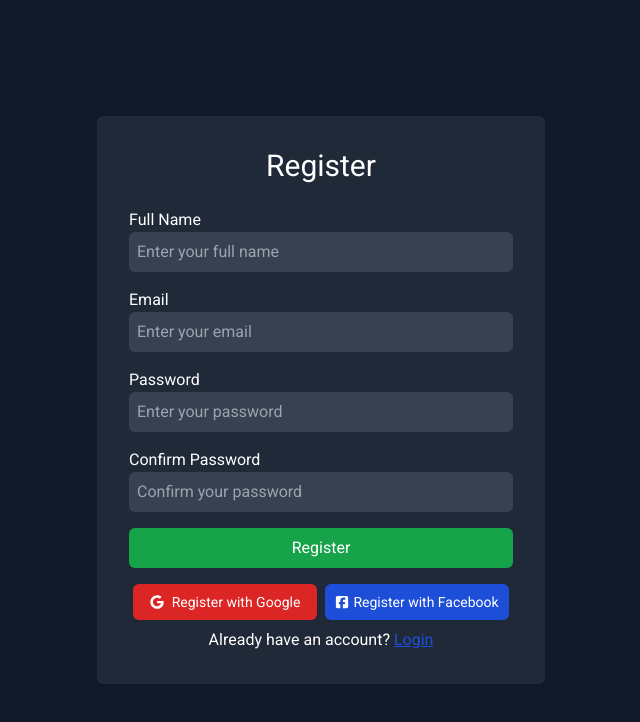
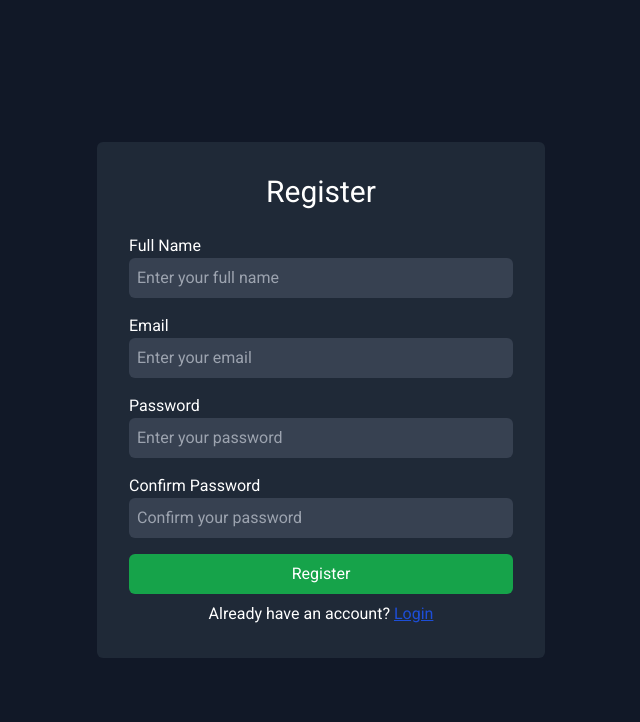
Before and after one commit to nasim1717/react-tasker-app, a React (Vite) app: page /register in a window 1280 px wide. Shown: the top 722 px of the page, without its empty margins (319-959 px from the left). Built offline with nearby package versions, Linux system fonts and the light colour scheme.

Commit message:
registration feature complete

```diff
--- a/index.html
+++ b/index.html
@@ -2,7 +2,6 @@
 <html lang="en">
   <head>
     <meta charset="UTF-8" />
-    <link rel="icon" type="image/svg+xml" href="/vite.svg" />
     <meta name="viewport" content="width=device-width, initial-scale=1.0" />
     <title>Task App</title>
     <link
--- a/package.json
+++ b/package.json
@@ -12,7 +12,10 @@
   "dependencies": {
     "react": "^18.3.1",
     "react-dom": "^18.3.1",
+    "react-hook-form": "^7.53.0",
+    "react-hot-toast": "^2.4.1",
     "react-icons": "^5.3.0",
+    "react-loader-spinner": "^6.1.6",
     "react-router-dom": "^6.26.2"
   },
   "devDependencies": {
--- /dev/null
+++ b/src/Auth/LoginForm.jsx
@@ -0,0 +1,31 @@
+export default function LoginForm() {
+  return (
+    <form>
+      <div className="mb-4">
+        <label htmlFor="email" className="block text-white">
+          Email
+        </label>
+        <input
+          id="email"
+          type="email"
+          className="w-full p-2 rounded-md bg-gray-700 text-white"
+          placeholder="Enter your email"
+        />
+      </div>
+      <div className="mb-4">
+        <label htmlFor="password" className="block text-white">
+          Password
+        </label>
+        <input
+          id="password"
+          type="password"
+          className="w-full p-2 rounded-md bg-gray-700 text-white"
+          placeholder="Enter your password"
+        />
+      </div>
+      <button className="w-full bg-blue-600 text-white py-2 rounded-md hover:bg-blue-500">
+        Login
+      </button>
+    </form>
+  );
+}
--- /dev/null
+++ b/src/Auth/RegisterForm.jsx
@@ -0,0 +1,135 @@
+import { useState } from "react";
+import { useForm } from "react-hook-form";
+import { ThreeDots } from "react-loader-spinner";
+import toast from "react-hot-toast";
+
+export default function RegisterForm() {
+  const [loader, setLoader] = useState(false);
+  const {
+    register,
+    handleSubmit,
+    formState: { errors },
+    setError,
+  } = useForm();
+
+  const onSubmit = async (data) => {
+    setLoader(true);
+    const isMatchPassword = data.password === data.confirmpasssword;
+    if (isMatchPassword) {
+      const user = {
+        name: data?.name,
+        email: data?.email,
+        password: data?.password,
+      };
+      try {
+        const response = await fetch(`${import.meta.env.VITE_BASE_URL}/user/signup`, {
+          method: "POST",
+          body: JSON.stringify(user),
+          headers: {
+            "Content-Type": "application/json",
+          },
+        });
+        const responsjosnConvert = await response.json();
+        if (responsjosnConvert.status) {
+          toast.success(responsjosnConvert?.message, {
+            position: "top-right",
+          });
+          setLoader(false);
+        } else {
+          throw responsjosnConvert?.message;
+        }
+      } catch (err) {
+        setLoader(false);
+        toast.error(err, {
+          position: "top-right",
+        });
+      }
+    } else {
+      setError("confirmpasssword", { message: "Password not matched!" });
+    }
+  };
+
+  return (
+    <form onSubmit={handleSubmit(onSubmit)}>
+      <div className="mb-4">
+        <label htmlFor="name" className="block text-white">
+          Full Name
+        </label>
+        <input
+          {...register("name", { required: "Name field is required" })}
+          name="name"
+          id="name"
+          type="text"
+          className="w-full p-2 rounded-md bg-gray-700 text-white"
+          placeholder="Enter your full name"
+        />
+        {errors?.name && <p className="text-red-500 text-sm mt-1">{errors?.name?.message}</p>}
+      </div>
+      <div className="mb-4">
+        <label htmlFor="email" className="block text-white">
+          Email
+        </label>
+        <input
+          {...register("email", { required: "Eamil field is required" })}
+          name="email"
+          id="email"
+          type="email"
+          className="w-full p-2 rounded-md bg-gray-700 text-white"
+          placeholder="Enter your email"
+        />
+        {errors?.email && <p className="text-red-500 text-sm mt-1">{errors?.email?.message}</p>}
+      </div>
+      <div className="mb-4">
+        <label htmlFor="password" className="block text-white">
+          Password
+        </label>
+        <input
+          {...register("password", {
+            required: "Password field is reqired",
+            minLength: {
+              value: 6,
+              message: "Minimum length 6 character",
+            },
+          })}
+          name="password"
+          id="password"
+          type="password"
+          className="w-full p-2 rounded-md bg-gray-700 text-white"
+          placeholder="Enter your password"
+        />
+        {errors?.password && (
+          <p className="text-red-500 text-sm mt-1">{errors?.password?.message}</p>
+        )}
+      </div>
+      <div className="mb-4">
+        <label htmlFor="confirm-password" className="block text-white">
+          Confirm Password
+        </label>
+        <input
+          {...register("confirmpasssword", {
+            required: "Password field is reqired",
+            minLength: {
+              value: 6,
+              message: "Minimum length 6 character",
+            },
+          })}
+          name="confirmpasssword"
+          id="confirm-password"
+          type="password"
+          className="w-full p-2 rounded-md bg-gray-700 text-white"
+          placeholder="Confirm your password"
+        />
+        {errors?.confirmpasssword && (
+          <p className="text-red-500 text-sm mt-1">{errors?.confirmpasssword?.message}</p>
+        )}
+      </div>
+      <button
+        disabled={loader}
+        className={`flex justify-center items-center gap-5 w-full bg-green-600 text-white py-2 rounded-md hover:bg-green-500`}
+      >
+        <p> Register</p>
+        {loader && <ThreeDots color="white" width={40} height={15} radius={15} visible={true} />}
+      </button>
+    </form>
+  );
+}
--- a/src/Pages/Login/Login.jsx
+++ b/src/Pages/Login/Login.jsx
@@ -1,47 +1,12 @@
 import { Link } from "react-router-dom";
-import { FaSquareFacebook } from "react-icons/fa6";
-import { FaGoogle } from "react-icons/fa";
+import LoginForm from "../../Auth/LoginForm";
 
 export default function Login() {
   return (
     <div className="flex items-center justify-center min-h-screen bg-gray-900">
       <div className="bg-gray-800 p-8 rounded-md w-full max-w-md">
         <h1 className="text-3xl text-white mb-6 text-center">Login</h1>
-        <form>
-          <div className="mb-4">
-            <label htmlFor="email" className="block text-white">
-              Email
-            </label>
-            <input
-              id="email"
-              type="email"
-              className="w-full p-2 rounded-md bg-gray-700 text-white"
-              placeholder="Enter your email"
-            />
-          </div>
-          <div className="mb-4">
-            <label htmlFor="password" className="block text-white">
-              Password
-            </label>
-            <input
-              id="password"
-              type="password"
-              className="w-full p-2 rounded-md bg-gray-700 text-white"
-              placeholder="Enter your password"
-            />
-          </div>
-          <button className="w-full bg-blue-600 text-white py-2 rounded-md hover:bg-blue-500">
-            Login
-          </button>
-        </form>
-        <div className="flex justify-between mt-4 text-sm">
-          <button className="w-full bg-red-600 text-white py-2 rounded-md mx-1 flex justify-center items-center gap-2">
-            <FaGoogle /> Register with Google
-          </button>
-          <button className="w-full bg-blue-700 text-white py-2 rounded-md mx-1 flex justify-center items-center gap-1">
-            <FaSquareFacebook /> Register with Facebook
-          </button>
-        </div>
+        <LoginForm />
         <p className="text-center pt-2 text-white">
           {" "}
           Don’t have an account?{" "}
--- a/src/Pages/Registration/Registration.jsx
+++ b/src/Pages/Registration/Registration.jsx
@@ -1,69 +1,13 @@
 import { Link } from "react-router-dom";
-import { FaSquareFacebook } from "react-icons/fa6";
-import { FaGoogle } from "react-icons/fa";
+
+import RegisterForm from "../../Auth/RegisterForm";
 
 export default function Registration() {
   return (
     <div className="flex items-center justify-center min-h-screen bg-gray-900">
       <div className="bg-gray-800 p-8 rounded-md w-full max-w-md">
         <h1 className="text-3xl text-white mb-6 text-center">Register</h1>
-        <form>
-          <div className="mb-4">
-            <label htmlFor="name" className="block text-white">
-              Full Name
-            </label>
-            <input
-              id="name"
-              type="text"
-              className="w-full p-2 rounded-md bg-gray-700 text-white"
-              placeholder="Enter your full name"
-            />
-          </div>
-          <div className="mb-4">
-            <label htmlFor="email" className="block text-white">
-              Email
-            </label>
-            <input
-              id="email"
-              type="email"
-              className="w-full p-2 rounded-md bg-gray-700 text-white"
-              placeholder="Enter your email"
-            />
-          </div>
-          <div className="mb-4">
-            <label htmlFor="password" className="block text-white">
-              Password
-            </label>
-            <input
-              id="password"
-              type="password"
-              className="w-full p-2 rounded-md bg-gray-700 text-white"
-              placeholder="Enter your password"
-            />
-          </div>
-          <div className="mb-4">
-            <label htmlFor="confirm-password" className="block text-white">
-              Confirm Password
-            </label>
-            <input
-              id="confirm-password"
-              type="password"
-              className="w-full p-2 rounded-md bg-gray-700 text-white"
-              placeholder="Confirm your password"
-            />
-          </div>
-          <button className="w-full bg-green-600 text-white py-2 rounded-md hover:bg-green-500">
-            Register
-          </button>
-        </form>
-        <div className="flex justify-between mt-4 text-sm">
-          <button className="w-full bg-red-600 text-white py-2 rounded-md mx-1 flex justify-center items-center gap-2">
-            <FaGoogle /> Register with Google
-          </button>
-          <button className="w-full bg-blue-700 text-white py-2 rounded-md mx-1 flex justify-center items-center gap-1">
-            <FaSquareFacebook /> Register with Facebook
-          </button>
-        </div>
+        <RegisterForm />
         <p className="text-center pt-2 text-white">
           {" "}
           Already have an account?{" "}
--- a/src/main.jsx
+++ b/src/main.jsx
@@ -3,11 +3,13 @@ import { createRoot } from "react-dom/client";
 import App from "./App.jsx";
 import "./index.css";
 import { BrowserRouter as Router } from "react-router-dom";
+import { Toaster } from "react-hot-toast";
 
 createRoot(document.getElementById("root")).render(
   <StrictMode>
     <Router>
       <App />
+      <Toaster />
     </Router>
   </StrictMode>
 );
```
Also changed, not shown: 2 other files (tests, documents, lock files or other folders).
